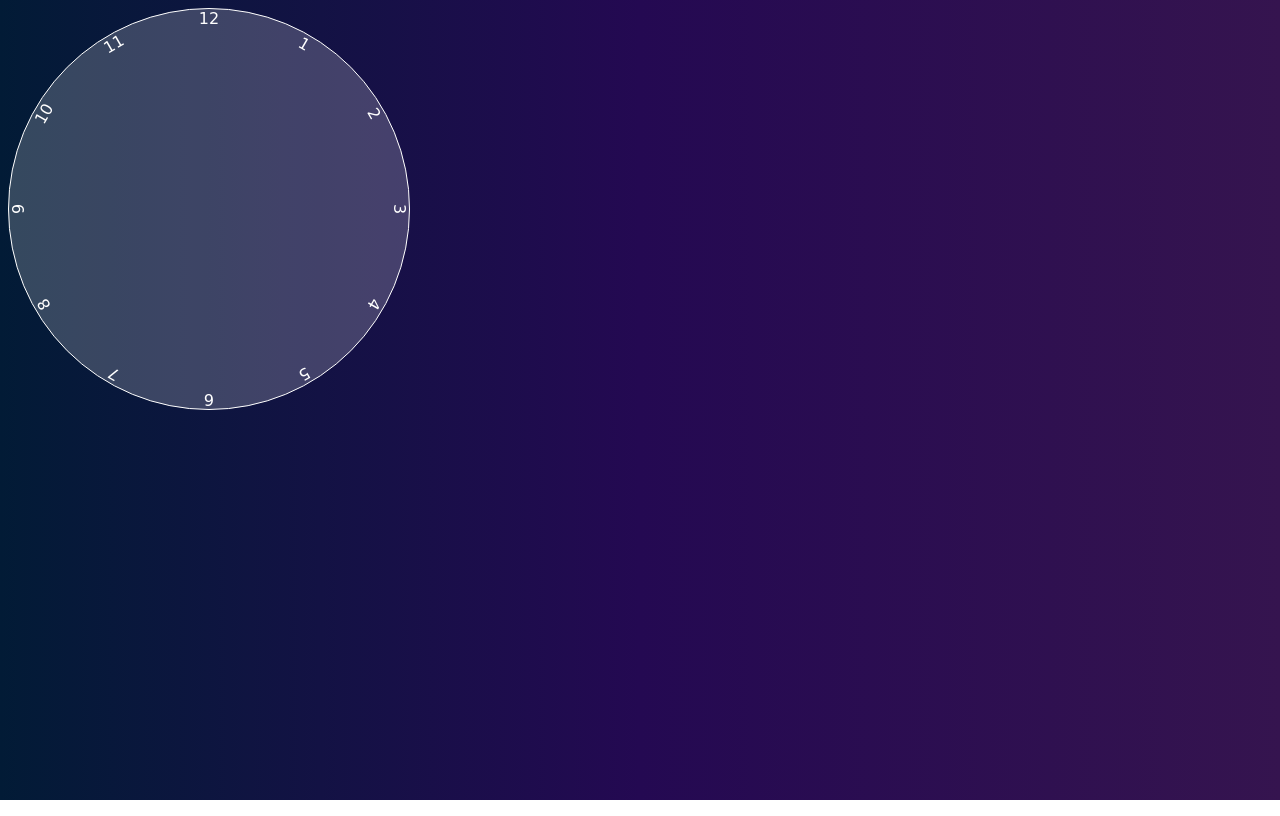
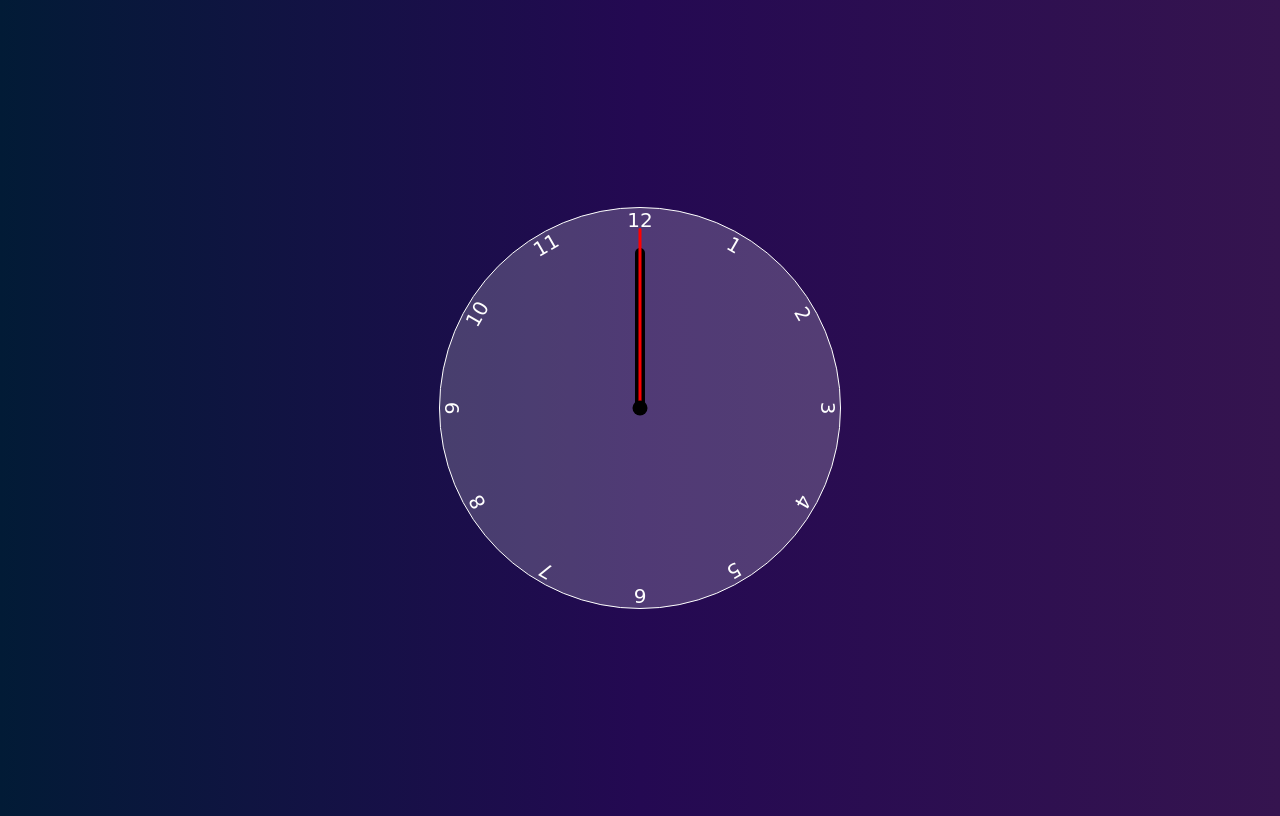
Before and after one commit to KrissyvanD/Challenge-2, a plain HTML site: page index.html in a window 1280 px wide. Drawn offline with Linux system fonts and the light colour scheme.

Commit message:
commit 2

```diff
--- a/index.html
+++ b/index.html
@@ -24,7 +24,7 @@
 			<div class = "number number10">10</div>
 			<div class = "number number11">11</div>
 			<div class = "number number12">12</div>
-
+	        <div class = "dot"></div>
 
 			</div>
 
--- a/styles.css
+++ b/styles.css
@@ -1,7 +1,13 @@
-body{
+
+	body {
 	background: linear-gradient(to right, #021b36, #240952 , #35144f);
 	color: white;
 	font-family: 'Delius Swash Caps', cursive;
+	align-items: center;
+	display:flex;
+	justify-content: center;
+	min-height: 100vh;
+
 }
 
 .clock {
@@ -20,6 +26,7 @@ body{
 	height: 100%;
 	text-align: center;
 	transform: rotate(var(--rotation));
+	font-size: 20px;
 }
 
 .clock .number1{ --rotation: 30deg; }
@@ -34,3 +41,47 @@ body{
 .clock .number10{ --rotation: 300deg; }
 .clock .number11{ --rotation: 330deg; }
 .clock .number12{ --rotation: 360deg; }
+
+.clock .line{
+	--rotation: 0;
+	position: absolute;
+	bottom: 50%;
+	left: 50%;
+	width: 7px;
+	border-top-left-radius: 10px;
+	border-top-right-radius: 10px;
+	height: 40%;
+	background-color: black;
+	transform-origin: bottom;
+	transform: translateX(-50%) rotate(calc(var( --rotation) * 1deg));
+}
+
+.clock .line.second{
+	width: 3px;
+	height: 45%;
+	background-color: red;
+}
+
+.clock .line.minute{
+	width: 7px;
+	height: 35%;
+	background-color: black;
+}
+
+.clock .line.hour{
+	width: 10px;
+	height: 40%;
+	background-color: black;
+}
+
+.clock .dot{
+	position: absolute;
+	background-color: black;
+	z-index: 50;
+	width: 15px;
+	height: 15px;
+	top: 50%;
+	left: 50%;
+	transform: translate(-50%, -50%);
+	border-radius: 50%;
+}
```
